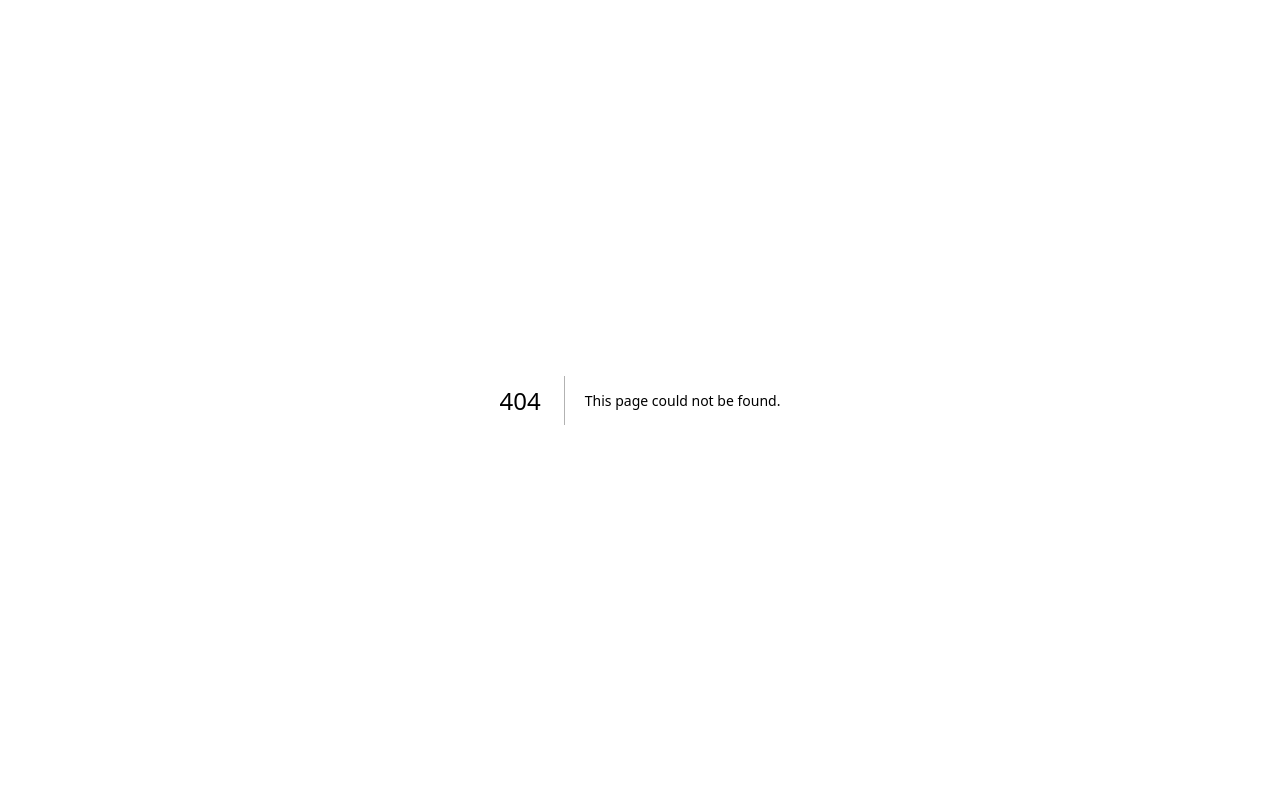
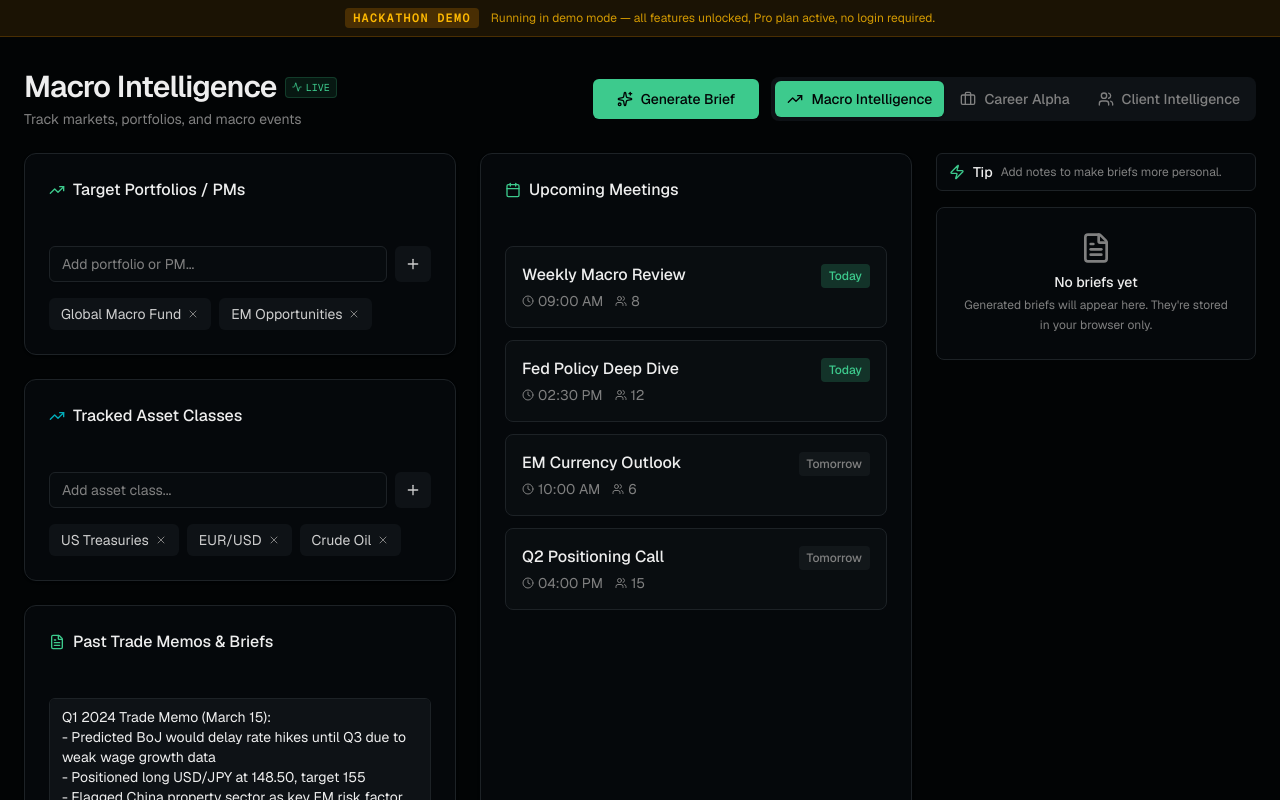
Before and after one commit to hero88888888/v0-ai-briefing-agent-frontend, a Next.js app: page /demo in a window 1280 px wide. Before the commit this address had no page. Shown: the top 800 px of the page. Built offline with nearby package versions, Linux system fonts and the light colour scheme.

Commit message:
feat: add demo bypass route and login button
Create /app/demo route and mock DashboardShell; add hackathon demo button.

```diff
--- a/app/auth/login/page.tsx
+++ b/app/auth/login/page.tsx
@@ -38,6 +38,18 @@ export default function Page() {
   return (
     <div className="min-h-svh flex items-center justify-center p-6 md:p-10 bg-background">
       <div className="w-full max-w-sm">
+
+        {/* Hackathon demo bypass */}
+        <Link
+          href="/demo"
+          className="flex items-center justify-center gap-2 w-full mb-6 px-4 py-3 rounded-lg border-2 border-amber-500/60 bg-amber-500/10 hover:bg-amber-500/20 transition-colors text-amber-400 font-semibold text-sm tracking-wide"
+        >
+          <span className="inline-flex items-center gap-1.5 px-2 py-0.5 rounded bg-amber-500/30 text-amber-300 text-xs font-mono font-bold tracking-widest">
+            HACKATHON DEMO
+          </span>
+          Click here to enter without login
+        </Link>
+
         <Link href="/" className="flex items-center gap-2 mb-8 justify-center">
           <div className="flex items-center justify-center w-9 h-9 rounded-md bg-primary">
             <TerminalSquare className="w-5 h-5 text-primary-foreground" />
--- /dev/null
+++ b/app/demo/page.tsx
@@ -0,0 +1,90 @@
+"use client"
+
+import { DashboardShell } from "@/components/dashboard-shell"
+
+// Hackathon demo page — bypasses auth entirely.
+// Remove or gate this route before going to production.
+const DEMO_USER = {
+  id: "demo-user",
+  email: "judge@hackathon.demo",
+  plan: "pro" as const,
+  full_name: "Demo Judge",
+  briefs_used: 0,
+  briefs_limit: -1,
+}
+
+const DEMO_CONFIGS = {
+  macro: {
+    portfolios: ["Global Macro Fund", "EM Opportunities"],
+    assetClasses: ["US Treasuries", "EUR/USD", "Crude Oil"],
+    context: `Q1 2024 Trade Memo (March 15):
+- Predicted BoJ would delay rate hikes until Q3 due to weak wage growth data
+- Positioned long USD/JPY at 148.50, target 155
+- Flagged China property sector as key EM risk factor
+
+Q4 2023 Review (Dec 20):
+- Called the Fed pivot correctly, trimmed duration underweight in Nov
+- Crude oil positioning was wrong — expected $90+ but got $70s
+
+Weekly Note (April 2):
+- ECB likely to cut before Fed based on inflation trajectory
+- Watch German manufacturing PMI for EUR direction`,
+  },
+  career: {
+    companies: ["OpenAI", "Anthropic", "Google DeepMind"],
+    roles: ["Chief of Staff", "VP Strategy", "Head of BD"],
+    context: `Network Intel — April 2024:
+
+John (ex-Stripe):
+- Interviewed at Stripe last week for VP Ops role
+- Said they're pausing mid-level hires but still backfilling senior roles
+
+Sarah (Google DeepMind):
+- DeepMind spinning up new enterprise sales team
+- Looking for people with both technical + GTM experience
+
+LinkedIn Notes:
+- OpenAI posted 12 Chief of Staff adjacent roles in past 30 days
+- Anthropic's Head of BD left in March, role still open`,
+  },
+  client: {
+    accounts: ["Snowflake", "Palantir", "Databricks"],
+    competitors: ["Microsoft Azure", "AWS", "Google Cloud"],
+    context: `CRM Notes — Q1 2024:
+
+Snowflake (Last touch: March 28):
+- Met with CTO Sarah Chen at AWS re:Invent afterparty
+- She mentioned concern about rising cloud compute costs
+- Champion: VP Data Platform (David Kim)
+
+Palantir (Last touch: April 1):
+- New CRO started in February, reorganising sales team
+- Our contact (James) moved to different division
+
+Databricks (Last touch: Feb 15):
+- Lost deal to Microsoft Fabric last quarter
+- Renewal coming up in Q3 — high churn risk`,
+  },
+}
+
+export default function DemoPage() {
+  return (
+    <div className="min-h-screen bg-background">
+      {/* Demo banner */}
+      <div className="bg-amber-500/10 border-b border-amber-500/20 px-4 py-2 flex items-center justify-center gap-3">
+        <span className="inline-flex items-center gap-1.5 px-2 py-0.5 rounded bg-amber-500/20 text-amber-400 text-xs font-mono font-semibold tracking-widest">
+          HACKATHON DEMO
+        </span>
+        <p className="text-xs text-amber-400/80">
+          Running in demo mode — all features unlocked, Pro plan active, no login required.
+        </p>
+      </div>
+
+      <DashboardShell
+        user={DEMO_USER}
+        savedConfigs={DEMO_CONFIGS}
+        isDemo={true}
+      />
+    </div>
+  )
+}
--- a/components/dashboard-shell.tsx
+++ b/components/dashboard-shell.tsx
@@ -36,12 +36,58 @@ interface BriefRow {
 }
 
 interface DashboardShellProps {
-  plan: Plan
-  planName: string
-  monthlyBriefLimit: number | null
-  initialDashboardData: DashboardData
-  initialBriefs: BriefRow[]
+  plan?: Plan
+  planName?: string
+  monthlyBriefLimit?: number | null
+  initialDashboardData?: DashboardData
+  initialBriefs?: BriefRow[]
+  // Demo mode: bypasses auth + server actions, uses mock data
+  isDemo?: boolean
+  user?: { id: string; email: string; plan: Plan; full_name: string; briefs_used: number; briefs_limit: number }
+  savedConfigs?: DashboardData
 }
+
+const MOCK_BRIEFS: Record<string, string> = {
+  macro: `**MACRO INTELLIGENCE BRIEF — ${new Date().toLocaleDateString("en-US", { weekday: "long", month: "long", day: "numeric" })}**
+
+**1. Fed Pivot Timeline Repriced**
+Markets have pushed first-cut expectations to September after CPI came in at 3.4% vs. 3.2% consensus. The 2-year Treasury yield spiked 14bps to 4.97%. Watch Friday's PCE print — a sub-2.7% core reading could re-open the July cut narrative. Your US Treasuries position faces duration headwinds near-term.
+
+**2. EM Dislocation: EUR/USD Testing 1.065 Support**
+Dollar strength from sticky US inflation is compressing EM carry trades. EUR/USD broke through the 1.07 level — next technical support at 1.065. ECB's Lagarde signalled a June cut is "very likely," widening the Fed-ECB policy divergence. This validates your long USD positioning from the Q1 memo.
+
+**3. Crude Oil: OPEC+ Compliance Data Released**
+Saudi Arabia and Russia maintained ~98% compliance with production cuts in March. Brent held $87-$89 range despite demand concerns from China PMI miss (49.1 vs. 50.4 expected). Goldman maintaining $95 year-end target. Your Crude Oil tracking positions may benefit — supply discipline holding.
+
+*Sources: Fed Minutes, Eurostat CPI, OPEC Monthly Report, Goldman Sachs Commodities Research*`,
+
+  career: `**CAREER ALPHA BRIEF — ${new Date().toLocaleDateString("en-US", { weekday: "long", month: "long", day: "numeric" })}**
+
+**1. OpenAI Expanding Chief of Staff Function**
+OpenAI posted 3 new senior strategy roles this week, all reporting directly to the COO. LinkedIn signals show 40% headcount growth in the "Strategy & Operations" function YoY. Former McKinsey and Goldman alumni dominating recent hires. Strong signal for your target role profile.
+
+**2. Anthropic Series E Closes — Growth Phase Begins**
+Anthropic closed $2.5B Series E at $18B valuation. Historically, post-series-E growth = aggressive senior hiring in BD, Partnerships, and Government Affairs. Their Head of BD role has been open 47 days — well above their median 28-day fill time. Your target companies are in active hiring mode.
+
+**3. Google DeepMind: Enterprise Go-To-Market Build-Out**
+Internal job postings indicate DeepMind standing up a dedicated Enterprise GTM team separate from Google Cloud. 12 new senior IC roles posted this month across Sales, BD, and Solutions. Role requires both technical depth and commercial track record — matches your stated target profile.
+
+*Sources: LinkedIn Talent Insights, Crunchbase, Glassdoor Company Updates, Lever job board data*`,
+
+  client: `**CLIENT INTELLIGENCE BRIEF — ${new Date().toLocaleDateString("en-US", { weekday: "long", month: "long", day: "numeric" })}**
+
+**1. Snowflake Q1 Earnings Signal Budget Re-opening**
+Snowflake beat revenue estimates by 4% ($790M vs. $759M). CEO Sridhar Ramaswamy flagged "increased consumption from existing enterprise accounts" — a leading indicator that data platform budgets are unfreezing after the 2023 cost-cutting cycle. Your contact David Kim's team likely has renewed discretionary spend.
+
+**2. Palantir: New CRO Reorganisation Nearly Complete**
+Per LinkedIn activity patterns, Palantir's new CRO has completed the first layer of the sales reorg. Former contacts who moved teams are now posting again — typically a signal that the reorg settling period is over. Window opening to re-engage James through his new division lead.
+
+**3. Databricks vs. Microsoft Fabric: Competitive Intelligence**
+Microsoft Fabric released 4 major feature updates this week targeting Databricks' core lakehouse functionality. However, Databricks' customer satisfaction scores on G2 remain 12pts higher (4.4 vs. 4.1). Your Q3 Databricks renewal is high-risk — lead with integration depth and migration cost arguments rather than feature parity.
+
+*Sources: Snowflake Investor Relations, LinkedIn Sales Navigator signals, G2 Crowd, Microsoft Tech Community Blog*`,
+}
+
 
 const personaConfig = {
   macro: { title: "Macro Intelligence", description: "Track markets, portfolios, and macro events" },
@@ -61,18 +107,34 @@ function rowToSavedBrief(row: BriefRow): SavedBrief {
   }
 }
 
+const DEFAULT_DASHBOARD_DATA: DashboardData = {
+  macro: { portfolios: [], assetClasses: [], context: "" },
+  career: { companies: [], roles: [], context: "" },
+  client: { accounts: [], competitors: [], context: "" },
+}
+
 export function DashboardShell({
-  plan,
-  planName,
-  monthlyBriefLimit,
+  plan: planProp,
+  planName: planNameProp,
+  monthlyBriefLimit: monthlyBriefLimitProp,
   initialDashboardData,
   initialBriefs,
+  isDemo = false,
+  savedConfigs,
 }: DashboardShellProps) {
   const router = useRouter()
+
+  // In demo mode, use Pro plan with no limits
+  const plan: Plan = isDemo ? "pro" : (planProp ?? "free")
+  const planName = isDemo ? "Pro (Demo)" : (planNameProp ?? "Free")
+  const monthlyBriefLimit = isDemo ? null : monthlyBriefLimitProp
+
   const [activePersona, setActivePersona] = useState<Persona>("macro")
-  const [dashboardData, setDashboardData] = useState<DashboardData>(initialDashboardData)
+  const [dashboardData, setDashboardData] = useState<DashboardData>(
+    savedConfigs ?? initialDashboardData ?? DEFAULT_DASHBOARD_DATA,
+  )
   const [savedBriefs, setSavedBriefs] = useState<SavedBrief[]>(
-    initialBriefs.map(rowToSavedBrief),
+    (initialBriefs ?? []).map(rowToSavedBrief),
   )
 
   // Modal state
@@ -85,14 +147,15 @@ export function DashboardShell({
   const [isGenerating, setIsGenerating] = useState(false)
   const [, startSaveTransition] = useTransition()
 
-  // Persist config changes (debounced via per-update server action)
+  // Persist config changes (skip in demo mode — no auth session)
   const persistConfig = useCallback(
     (persona: Persona, next: Record<string, unknown>) => {
+      if (isDemo) return
       startSaveTransition(async () => {
         await saveDashboardConfig(persona, next)
       })
     },
-    [],
+    [isDemo],
   )
 
   const updateMacro = useCallback(
@@ -136,6 +199,29 @@ export function DashboardShell({
     setBriefDataSources(undefined)
     setBriefCitations(undefined)
     setBriefGeneratedAt(Date.now())
+
+    // Demo mode: simulate a 1.5s generation then show pre-written brief
+    if (isDemo) {
+      await new Promise((resolve) => setTimeout(resolve, 1500))
+      const mockContent = MOCK_BRIEFS[activePersona]
+      setBriefContent(mockContent)
+      setBriefDataSources({ brightData: { enabled: true, live: true, itemCount: 12 }, mubit: { enabled: true } })
+      const demoId = `demo-${Date.now()}`
+      setSavedBriefs((prev) => [
+        {
+          id: demoId,
+          persona: activePersona,
+          content: mockContent,
+          createdAt: Date.now(),
+          preview: mockContent.replace(/\*\*/g, "").slice(0, 110).trim(),
+          liveData: true,
+          memoryUsed: true,
+        },
+        ...prev,
+      ])
+      setIsGenerating(false)
+      return
+    }
 
     const inputData =
       activePersona === "macro"
```
